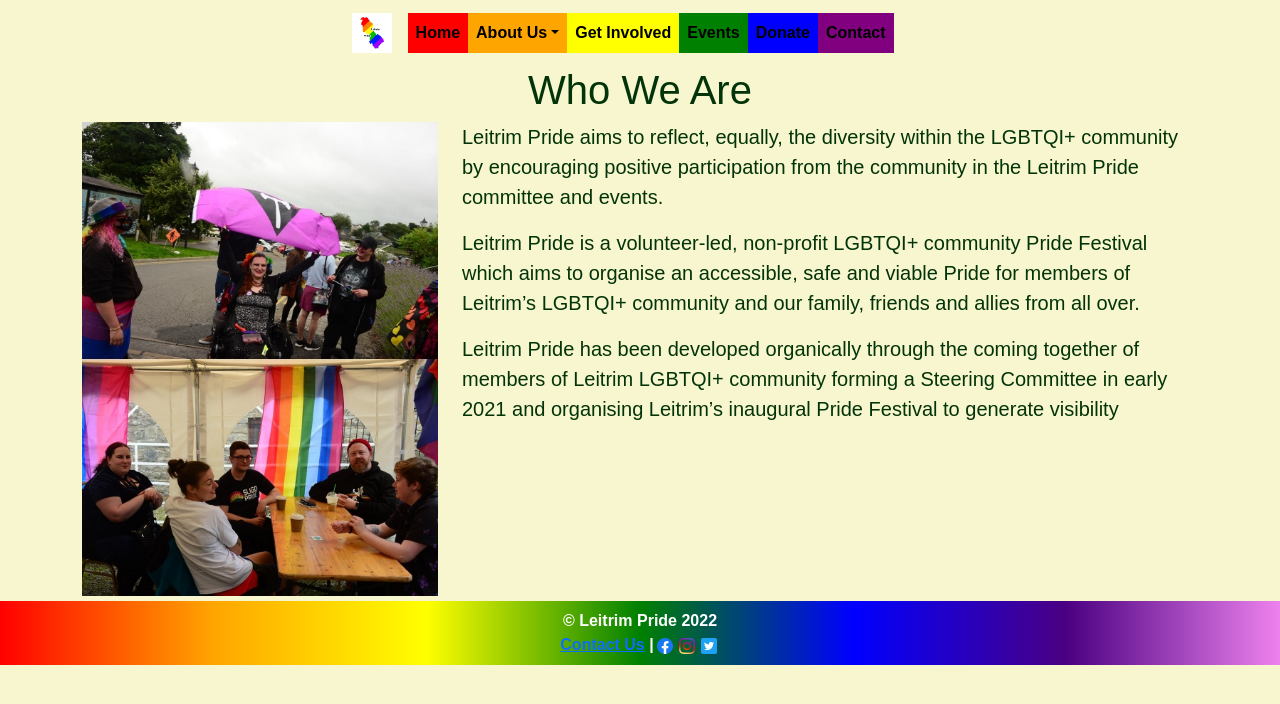
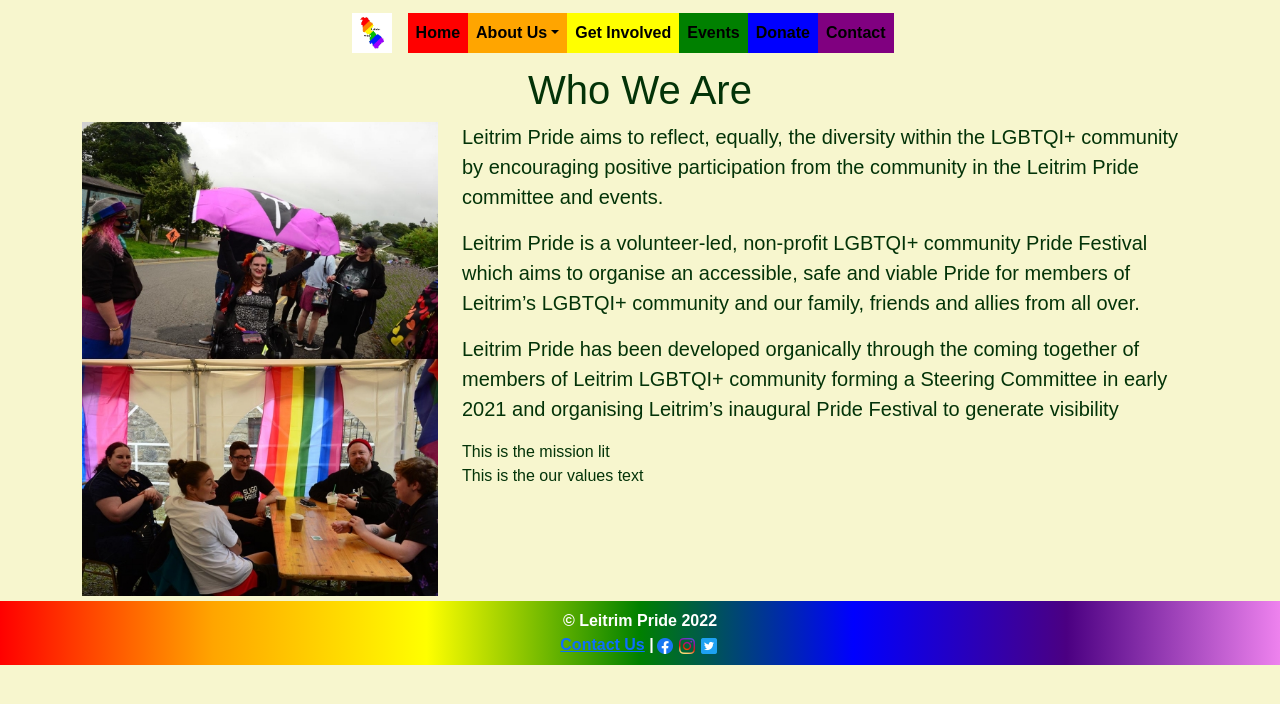
Before and after one commit to Jacobs1986/leitrim-pride, a React (Create React App) app in the folder client/: page /about in a window 1280 px wide. Shown: the top 704 px of the page. Built offline with nearby package versions, Linux system fonts and the light colour scheme.

Commit message:
Created Mission and Values components; imported them into the page

```diff
--- /dev/null
+++ b/client/src/components/whoWeAreLit/ourMission.js
@@ -0,0 +1,10 @@
+import React from "react";
+
+// CSS File
+import "./whoWeAreLit.css";
+
+export default function OurMission() {
+    return (
+        <div>This is the mission lit</div>
+    );
+};
--- /dev/null
+++ b/client/src/components/whoWeAreLit/ourValues.js
@@ -0,0 +1,10 @@
+import React from "react";
+
+// CSS File
+import "./whoWeAreLit.css";
+
+export default function OurValues() {
+    return (
+        <div>This is the our values text</div>
+    );
+};
--- a/client/src/pages/about.js
+++ b/client/src/pages/about.js
@@ -9,6 +9,8 @@ import {
 
 // Components
 import WhoWeAreImage from "../components/whoWeAreImage/whoWeAreImage";
+import OurMission from "../components/whoWeAreLit/ourMission";
+import OurValues from "../components/whoWeAreLit/ourValues";
 import WhoWeAreLit from "../components/whoWeAreLit/whoWeAreLit";
 
 export default function About() {
@@ -22,6 +24,8 @@ export default function About() {
                     </Col>
                     <Col xs={12} sm={12} md={12} lg={8}>
                         <WhoWeAreLit />
+                        <OurMission />
+                        <OurValues />
                     </Col>
                 </Row>
             </Container>
```
